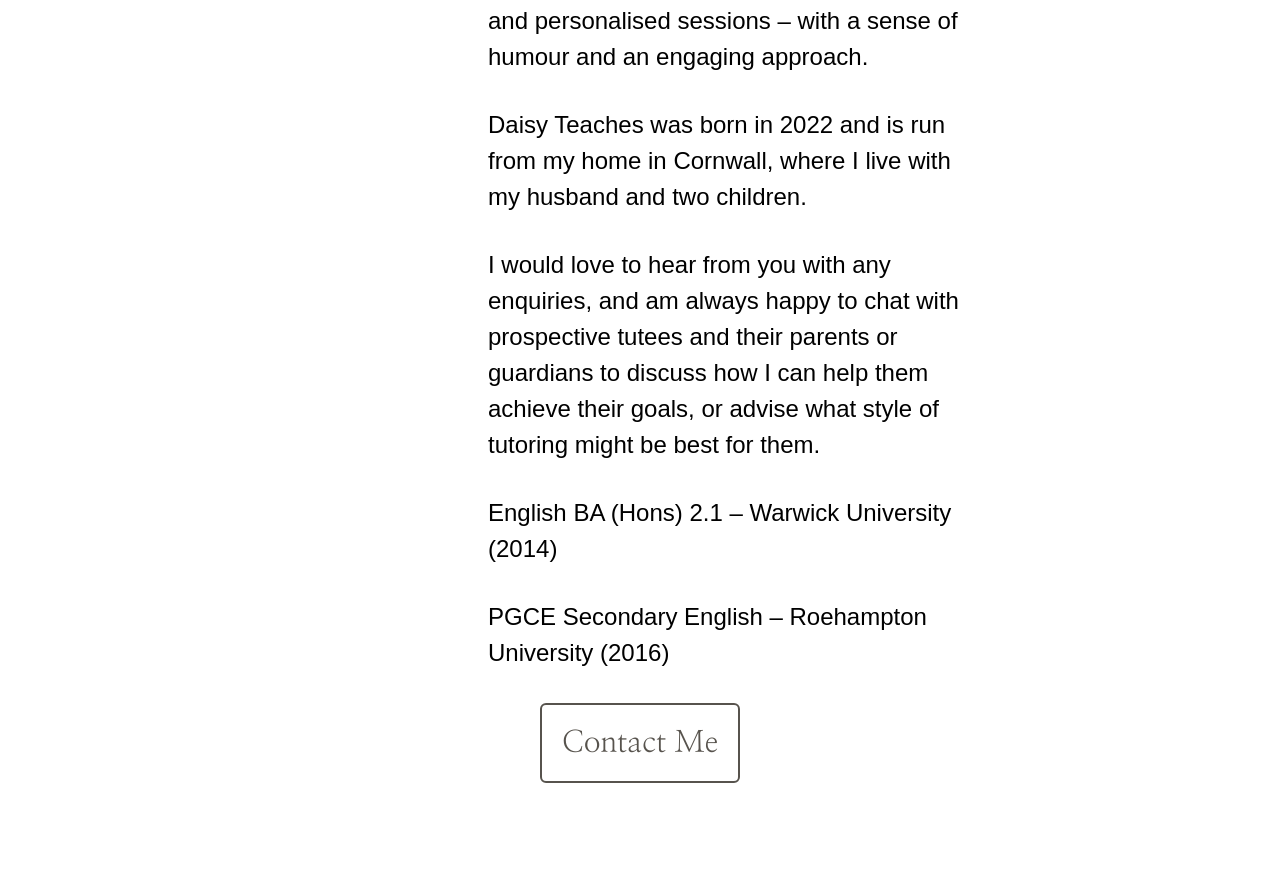
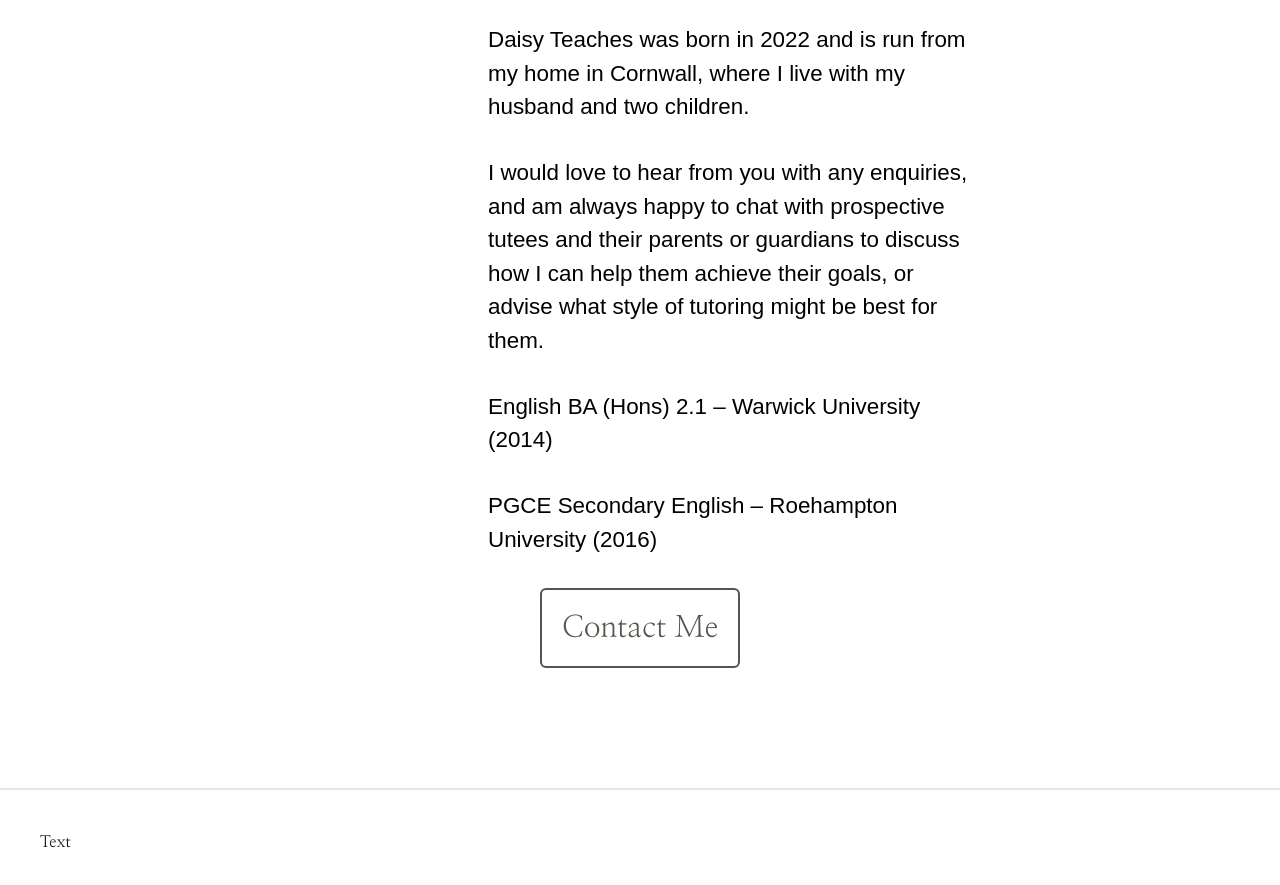
Before and after one commit to readered/daisyteaches, a Vue app: page /about in a window 1280 px wide. Shown: the part 1177-2062 px from the top of the page. Built offline with nearby package versions, Linux system fonts and the light colour scheme.

Commit message:
Update single word file names

```diff
--- a/src/App.vue
+++ /dev/null
@@ -1,15 +0,0 @@
-<script setup lang="ts">
-import { RouterLink, RouterView } from 'vue-router'
-import HelloWorld from './components/HelloWorld.vue'
-import Header from './components/Header.vue'
-</script>
-
-<template>
-  <header>
-    <Header></Header>
-  </header>
-
-  <RouterView />
-</template>
-
-<style scoped></style>
--- /dev/null
+++ b/src/DaisyTeachesApp.vue
@@ -0,0 +1,19 @@
+<script setup lang="ts">
+import { RouterView } from 'vue-router'
+import Header from './components/DaisyTeachesHeader.vue'
+import Footer from './components/DaisyTeachesFooter.vue'
+</script>
+
+<template>
+  <header>
+    <Header></Header>
+  </header>
+
+  <RouterView />
+
+  <footer>
+    <Footer></Footer>
+  </footer>
+</template>
+
+<style scoped></style>
--- /dev/null
+++ b/src/components/DaisyTeachesFooter.vue
@@ -0,0 +1,11 @@
+<template>
+    <div class="mt-20 border-t-2 border-t-gray-200 p-10">
+        Text
+    </div>
+</template>
+
+<script setup lang="ts">
+
+</script>
+
+<style scoped></style>
--- a/src/main.ts
+++ b/src/main.ts
@@ -3,7 +3,7 @@ import './assets/main.css'
 import { createApp } from 'vue'
 import { createPinia } from 'pinia'
 
-import App from './App.vue'
+import App from './DaisyTeachesApp.vue'
 import router from './router'
 
 const app = createApp(App)
--- a/src/views/AboutView.vue
+++ b/src/views/AboutView.vue
@@ -40,7 +40,7 @@ import LinkButton from '../components/LinkButton.vue'
 
 <style scoped>
 p {
-  font-size: 1.5rem;
+  font-size: 1.4rem;
   margin-bottom: 2rem;
   font-family: Jost, sans-serif;
   font-weight: lighter;
```
Also changed, not shown: src/components/DaisyTeachesHeader.vue (renamed from src/components/Header.vue).
